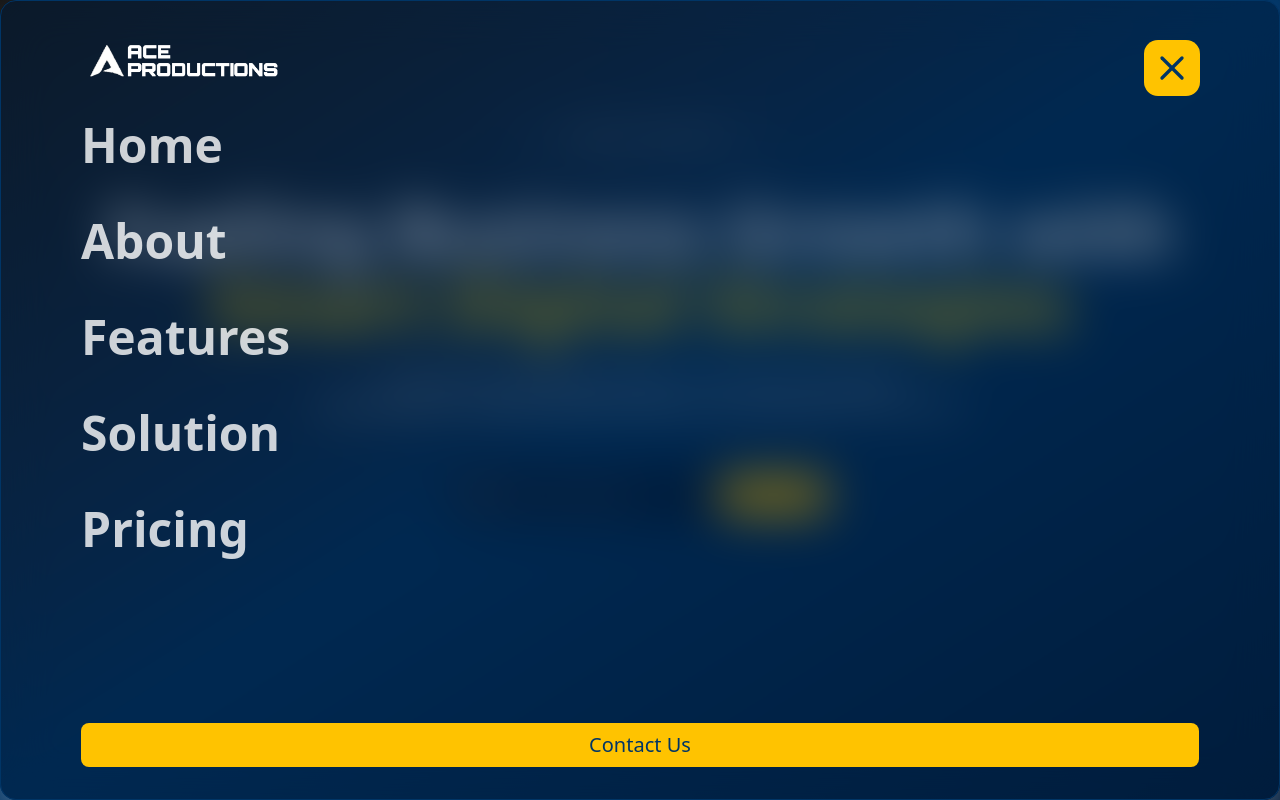
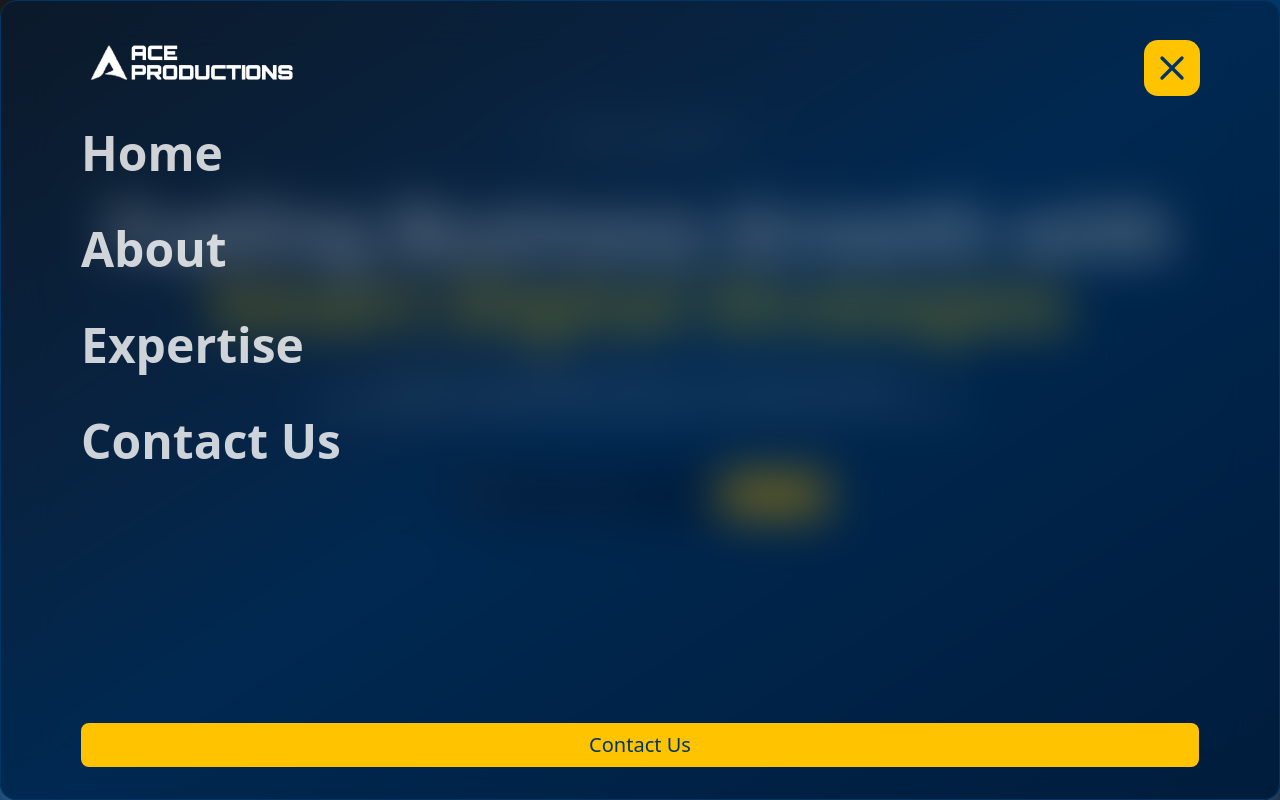
Before and after one commit to A-B-H-I-S-H-E-K-S-H-A-W/marketing-portfolio, a Next.js app: page / in a window 1280 px wide. Both pictures are taken after a click on the button "Open Menu". Built offline with nearby package versions, Linux system fonts and the light colour scheme.

Commit message:
Edited links

```diff
--- a/src/components/ui/Header.jsx
+++ b/src/components/ui/Header.jsx
@@ -9,9 +9,8 @@ import Link from "next/link";
 const menuItems = [
   { name: "Home", href: "#" },
   { name: "About", href: "#" },
-  { name: "Features", href: "#" },
-  { name: "Solution", href: "#" },
-  { name: "Pricing", href: "#" },
+  { name: "Expertise", href: "#" },
+  { name: "Contact Us", href: "#" },
 ];
 
 const Header = () => {
@@ -43,7 +42,7 @@ const Header = () => {
                   className="flex items-center space-x-2"
                 >
                   <Image
-                    className="block w-44 md:w-52"
+                    className="block w-44 md:w-56"
                     src={lightLogo}
                     alt="app illustration"
                     height={80}
@@ -94,7 +93,7 @@ const Header = () => {
                     className="absolute max-h-dvh top-0 bg-muted/50 backdrop-blur-xl flex flex-col items-start justify-between rounded-2xl border md:px-20 px-5 shadow-2xl shadow-zinc-300/60 overflow-hidden"
                   >
                     <div className="lg:pr-4">
-                      <ul className="pt-30 text-base lg:flex lg:flex-col space-y-6 lg:space-y-12 lg:text-sm">
+                      <ul className="pt-32 text-base lg:flex lg:flex-col space-y-6 lg:space-y-12 lg:text-sm">
                         {menuItems.map((item, index) => (
                           <li key={index}>
                             <Link
```
